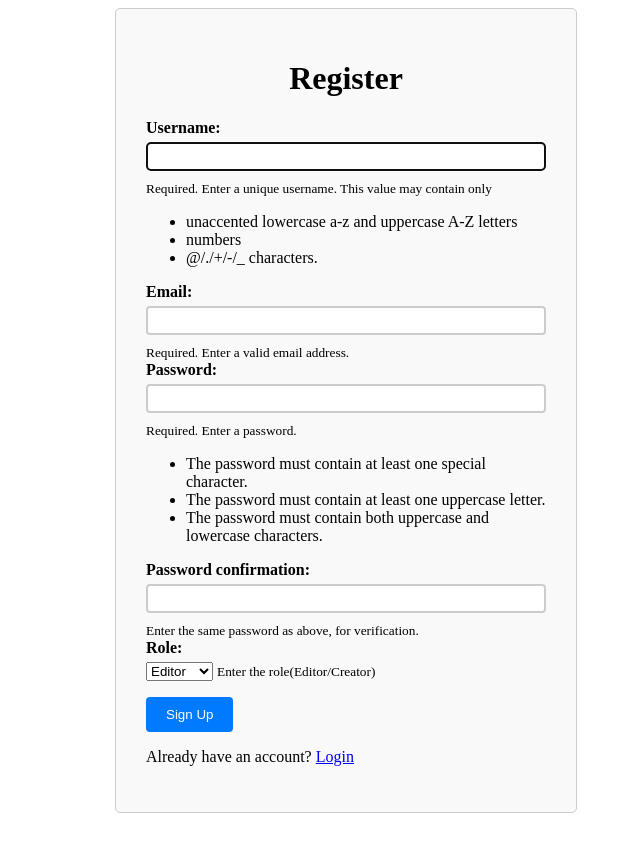
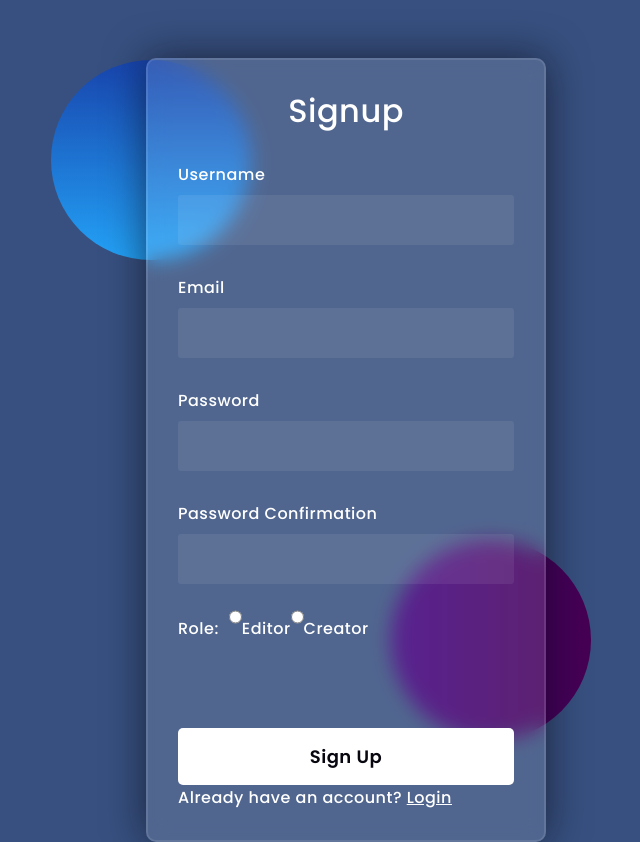
Before and after one commit to kartikgupta373/datafortress, a Django app: page /signup in a window 1280 px wide. Shown: the whole page, without its empty margins (294-934 px from the left). Before the commit the page ends 813 px from the top, so only its background shows below. Run offline with Django 4.2, Linux system fonts and the light colour scheme.

Commit message:
modified login/signup pages

```diff
--- /dev/null
+++ b/static/stylelogin.css
@@ -0,0 +1,157 @@
+*,
+*:before,
+*:after{
+    padding: 0;
+    margin: 0;
+    box-sizing: border-box;
+}
+body{
+    background-color: #37507F;
+}
+.background{
+    width: 430px;
+    height: 520px;
+    position: absolute;
+    transform: translate(-50%,-50%);
+    left: 50%;
+    top: 50%;
+}
+.background .shape{
+    height: 200px;
+    width: 200px;
+    position: absolute;
+    border-radius: 50%;
+}
+.shape:first-child{
+    background: linear-gradient(
+        #1845ad,
+        #23a2f6
+    );
+    left: -80px;
+    top: -80px;
+}
+.shape:last-child{
+    background: linear-gradient(
+        to right,
+        #400180,
+        #460153
+    );
+    right: -30px;
+    bottom: -80px;
+}
+form{
+    height: auto;
+    width: 400px;
+    background-color: rgba(255,255,255,0.13);
+    position: absolute;
+    transform: translate(-50%,-50%);
+    top: 50%;
+    left: 50%;
+    border-radius: 10px;
+    backdrop-filter: blur(10px);
+    border: 2px solid rgba(255,255,255,0.1);
+    box-shadow: 0 0 40px rgba(8,7,16,0.6);
+    padding: 30px;
+}
+form *{
+    font-family: 'Poppins',sans-serif;
+    color: #ffffff;
+    letter-spacing: 0.5px;
+    outline: none;
+    border: none;
+}
+form h3{
+    font-size: 32px;
+    font-weight: 500;
+    line-height: 42px;
+    text-align: center;
+}
+
+label{
+    display: block;
+    margin-top: 30px;
+    font-size: 16px;
+    font-weight: 500;
+}
+input{
+    display: block;
+    height: 50px;
+    width: 100%;
+    background-color: rgba(255,255,255,0.07);
+    border-radius: 3px;
+    padding: 0 10px;
+    margin-top: 8px;
+    font-size: 14px;
+    font-weight: 300;
+}
+::placeholder{
+    color: #e5e5e5;
+}
+button{
+    margin-top: 50px;
+    width: 100%;
+    background-color: #ffffff;
+    color: #080710;
+    padding: 15px 0;
+    font-size: 18px;
+    font-weight: 600;
+    border-radius: 5px;
+    cursor: pointer;
+}
+.social{
+  margin-top: 30px;
+  display: flex;
+}
+.social div{
+  background: red;
+  width: 150px;
+  border-radius: 3px;
+  padding: 5px 10px 10px 5px;
+  background-color: rgba(255,255,255,0.27);
+  color: #eaf0fb;
+  text-align: center;
+}
+.social div:hover{
+  background-color: rgba(255,255,255,0.47);
+}
+.social .fb{
+  margin-left: 25px;
+}
+.social i{
+  margin-right: 4px;
+}
+
+.alert{
+    color: red;
+    font-weight: bold;
+}
+
+.alert-danger{
+    color: red;
+}
+
+
+
+.role-container {
+    display: flex;
+    align-items: center;
+}
+
+.role-select {
+    display: flex;
+    align-items: center;
+    margin-left: 10px;
+}
+
+input[type="radio"] {
+    cursor: pointer;
+}
+
+label {
+    cursor: pointer;
+}
+
+input[type="radio"]:checked,
+label[for="input[type=radio"]:checked {
+    background-color: #f5f5f5;
+}
--- a/templates/signup.html
+++ b/templates/signup.html
@@ -1,54 +1,48 @@
 {% load static %}
-<link rel='stylesheet' href={% static 'styles.css' %}
 
+<!DOCTYPE html>
+<html lang="en">
+<head>
+    <title>Signup</title>
+    <link rel="stylesheet" href="{% static 'stylelogin.css' %}">
+    <link rel="preconnect" href="https://fonts.gstatic.com">
+    <link rel="stylesheet" href="https://cdnjs.cloudflare.com/ajax/libs/font-awesome/5.15.4/css/all.min.css">
+    <link href="https://fonts.googleapis.com/css2?family=Poppins:wght@300;500;600&display=swap" rel="stylesheet">
+
+
+</head>
 <body>
-    <form method="post">
+
+    <div class="background">
+        <div class="shape"></div>
+        <div class="shape"></div>
+    </div>
+    <form method='POST' style="margin-top:50px;">
         {% csrf_token %}
-    <h1 class='mid'>Register</h1>
-    <!-- Username Field -->
-    <div class="form-group">
-        {{ form.username.label_tag }}
+        <h3>Signup</h3>
+
+        <label for="username">Username</label>
         {{ form.username }}
-        <small class="form-text text-muted">Required. Enter a unique username. This value may contain only</small>
-        <ul>
-            <li>unaccented lowercase a-z and uppercase A-Z letters</li>
-            <li>numbers</li>
-            <li>@/./+/-/_ characters.</li>
-        </ul>
+
+        <label for="email">Email</label>
+        {{ form.email }}
+
+        <label for="password">Password</label>
+        {{ form.password1 }}
+
+        <label for="password">Password Confirmation</label>
+        {{ form.password2 }}
+
+        <div class="role-container">
+            <label for="role">Role:</label>
+            <div class="role-select">
+              <input type="radio" name="role" id="role_editor" value="editor">
+              <label for="role_editor">Editor</label>
+              <input type="radio" name="role" id="role_creator" value="creator">
+              <label for="role_creator">Creator</label>
             </div>
-
-    <!-- Email Field -->
-    <div class="form-group">
-        {{ form.email.label_tag }}
-        {{ form.email }}
-        <small class="form-text text-muted">Required. Enter a valid email address.</small>
           </div>
-
-    <!-- Password1 Field -->
-    <div class="form-group">
-        {{ form.password1.label_tag }}
-        {{ form.password1 }}
-        <small class="form-text text-muted">Required. Enter a password.</small>
-        <ul>
-            <li>The password must contain at least one special character.</li>
-            <li>The password must contain at least one uppercase letter.</li>
-            <li>The password must contain both uppercase and lowercase characters.</li>
-        </ul>
-    </div>
-
-    <!-- Password2 Field -->
-    <div class="form-group">
-        {{ form.password2.label_tag }}
-        {{ form.password2 }}
-        <small class="form-text text-muted">Enter the same password as above, for verification.</small>
-    </div>
-    <div class="form-group">
-        {{ form.role.label_tag }}
-        {{ form.role }}
-        <small class="form-text text-muted">Enter the role(Editor/Creator)</small>
-    </div>
-    <p></p>
-
+          <br></br>
         <div >
             {% if form.password2.errors %}
                     <div>
@@ -69,12 +63,16 @@
             {% endif %}
 
             {% for message in messages %}
-    <p class='alert alert-danger'>{{message}}</p>
+            <p class="alert alert-danger">{{message}}</p>
             {% endfor %}
         </div>
 
-    <button type="submit" class="btn btn-primary">Sign Up</button>
-    <p class="signup-link">Already have an account? <a href="login_user">Login</a></p>
+        <button type="submit">Sign Up</button>
+
+        <p class="signup-link">Already have an account?
+            <a href="login_user">Login</a>
+        </p>
 
     </form>
 </body>
+</html>
```
Also changed, not shown: templates/login_user.html (+28 -24 lines), templates/register.html (added, +80 -0 lines), datafortress/views.py (line endings or trailing spaces), db.sqlite3, 10 other files. Lines whose indentation alone changed are shown as unchanged.
